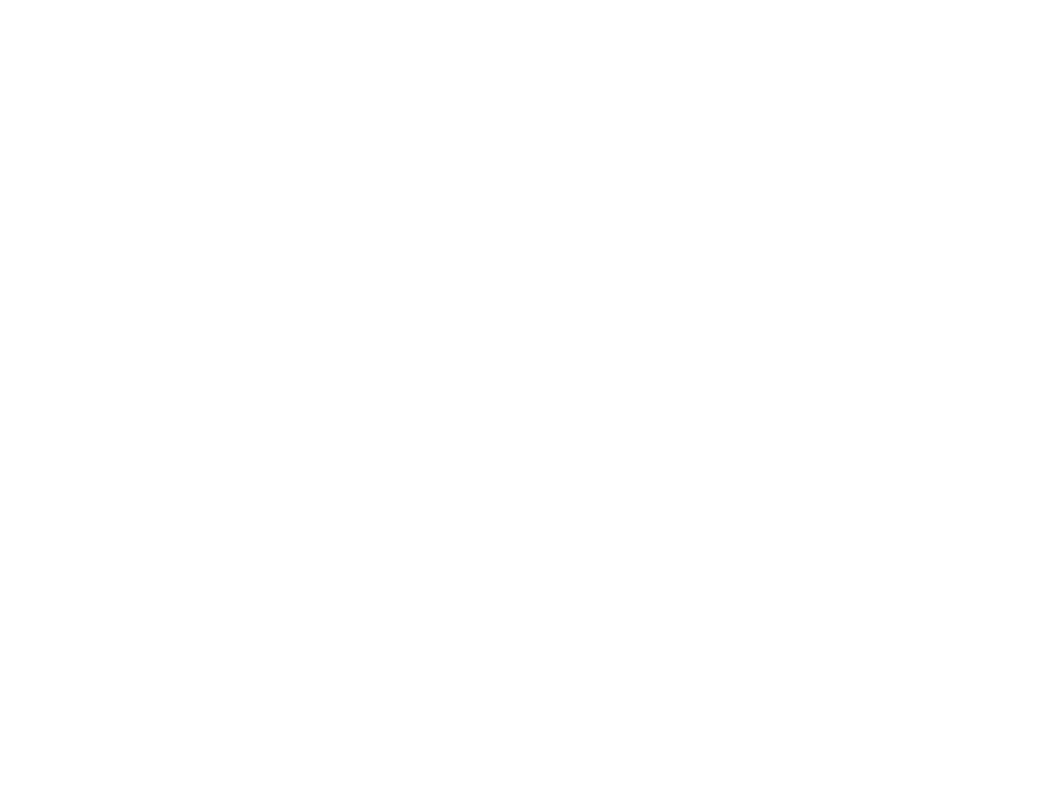
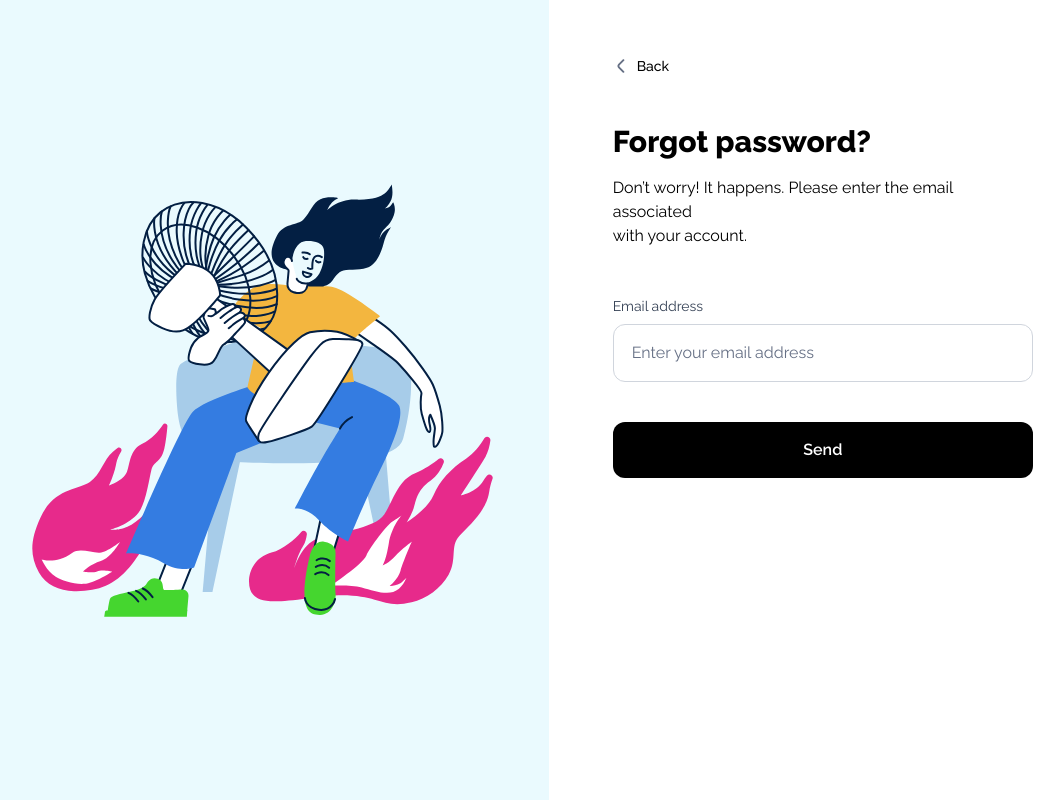
Before and after one commit to SousouBer/quizwiz-frontend, a Vue app: page /forgot-password in a window 1280 px wide. Before the commit this address had no page. Shown: the whole page, without its empty margins (23-1087 px from the left). Built offline with nearby package versions, Linux system fonts and the light colour scheme.

Commit message:
style: style forgot password markup

```diff
--- /dev/null
+++ b/src/views/ForgotPasswordView.vue
@@ -0,0 +1,56 @@
+<template>
+  <main class="flex flex-row">
+    <section-auth-image-layout
+      class="bg-light-pink flex items-center justify-center"
+    >
+      <img
+        src="@/assets/images/reset-password-cover.svg"
+        alt="Reset Password Cover"
+      />
+    </section-auth-image-layout>
+    <section-auth-form-layout>
+      <link-back></link-back>
+      <div class="flex flex-col gap-4 mb-12">
+        <heading-form>Forgot password?</heading-form>
+        <span
+          >Don’t worry! It happens. Please enter the email associated<br />
+          with your account.</span
+        >
+      </div>
+      <form>
+        <div class="flex flex-col mb-6">
+          <label-base labelFor="email">Email address</label-base>
+          <input-base
+            inputType="email"
+            inputName="email"
+            inputId="email"
+            inputPlaceholder="Enter your email address"
+          ></input-base>
+        </div>
+        <button-submit>Send</button-submit>
+      </form>
+    </section-auth-form-layout>
+  </main>
+</template>
+
+<script>
+import SectionAuthFormLayout from "@/components/layouts/SectionAuthFormLayout.vue";
+import SectionAuthImageLayout from "@/components/layouts/SectionAuthImageLayout.vue";
+import LinkBack from "@/components/ui/links/LinkBack.vue";
+import HeadingForm from "@/components/ui/form/HeadingForm.vue";
+import LabelBase from "@/components/ui/form/LabelBase.vue";
+import InputBase from "@/components/ui/form/InputBase.vue";
+import ButtonSubmit from "@/components/ui/form/ButtonSubmit.vue";
+
+export default {
+  components: {
+    SectionAuthFormLayout,
+    SectionAuthImageLayout,
+    LinkBack,
+    HeadingForm,
+    InputBase,
+    LabelBase,
+    ButtonSubmit,
+  },
+};
+</script>
--- /dev/null
+++ b/src/views/ResetPasswordView.vue
@@ -0,0 +1,7 @@
+<template>
+  <div></div>
+</template>
+
+<script>
+export default {};
+</script>
--- a/tailwind.config.js
+++ b/tailwind.config.js
@@ -13,6 +13,7 @@ export default {
         "light-gray": "#D0D5DD",
         "cerulean-blue": "#4B69FD",
         "pale-yellow": "#FEF6E7",
+        "light-pink": "#FCE7F1",
       },
       width: {
         "custom-45": "45%",
```
Also changed, not shown: src/router/index.js (+10 -0 lines), src/assets/images/reset-password-cover.svg (added).
